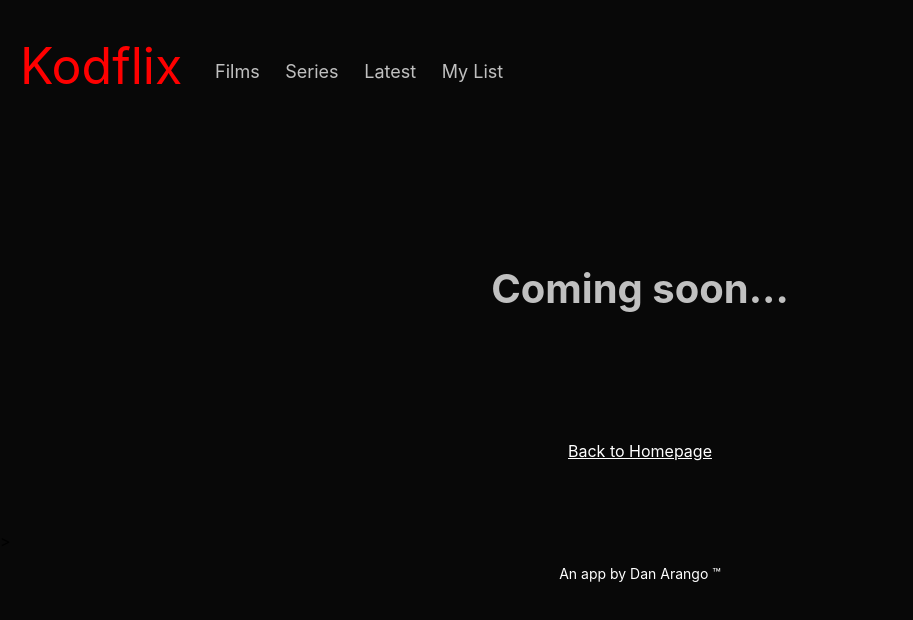
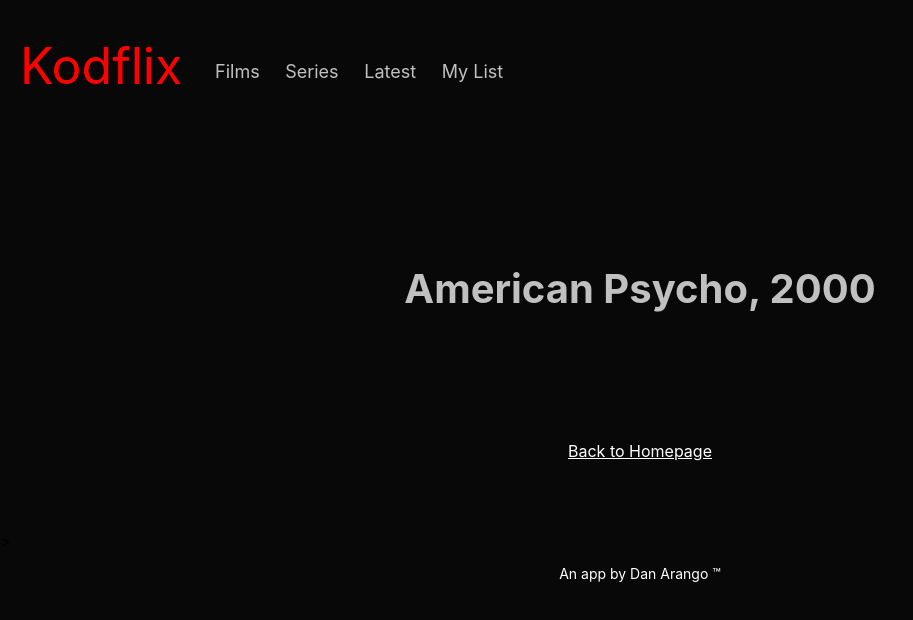
Before and after one commit to Darango84/kodflix, a React (Create React App) app: page /AmericanPsycho in a window 1280 px wide. Shown: the top 620 px of the page, without its empty margins (0-913 px from the left). Built offline with nearby package versions, Linux system fonts and the light colour scheme.

Commit message:
issue 14 completed

```diff
--- a/src/App.js
+++ b/src/App.js
@@ -16,7 +16,7 @@
 
           <Menu />
           <Route path="/" exact component={Gallery} />
-          <Route path="/:details" exact component={FilmDetailsMessage} />
+          <Route path="/:filmId" exact component={FilmDetailsMessage} />
 
         <br/>>
       <div>
--- a/src/Gallery/Film/Film.js
+++ b/src/Gallery/Film/Film.js
@@ -2,7 +2,7 @@
 import './Film.css';
 import { Link } from 'react-router-dom';
 
-
+//this component defines the structure and properties of our films
 
 export default function Film(props){
     return (
--- a/src/Gallery/FilmDetails/FilmDetails.js
+++ b/src/Gallery/FilmDetails/FilmDetails.js
@@ -1,28 +1,34 @@
 import React from 'react';
 import './FilmDetails.css';
+import getFilmData from '../GalleryData/GalleryData';
 import { Link } from 'react-router-dom';
 
+//This component creates a page where the Film details will be displayed,
+//but at present it renders a message that then changes to 'Coming Soon' after 1sec
 
 export default class FilmDetailsMessage extends React.Component {
    constructor() {
       super();
       this.state = {
-         message: "Details page for each Film and Series..."
+         film: {}
       };
     }
 
       componentDidMount() {
-          setTimeout(() => {
-              this.setState({message: "Coming soon..."
-          });
-        }, 1000);
-      }
+          let filmId = this.props.match.params.filmId;
+          let film = getFilmData()
+            .find((film) => film.id === filmId);
+
+            this.setState({
+                film: film
+            });
+        }
 
 
    render() {
       return (
          <div>
-            <h3 className="detailsTitle">{this.state.message}</h3>
+            <h3 className="detailsTitle">{this.state.film.title}</h3>
             <Link to='./' className="link">Back to Homepage</Link>
          </div>
       );
--- a/src/Gallery/Gallery.js
+++ b/src/Gallery/Gallery.js
@@ -3,6 +3,7 @@
 import Film from './Film/Film';
 import  getFilmData from './GalleryData/GalleryData';
 
+//This component pulls the data for each film from GalleryData using .map()
 
 export default function gallery() {
   return (
--- a/src/Gallery/GalleryData/GalleryData.js
+++ b/src/Gallery/GalleryData/GalleryData.js
@@ -6,7 +6,7 @@
 import pacificRim from '../FilmCovers/pacificRim.jpeg';
 import americanPsycho from '../FilmCovers/americanPsycho.jpg';
 
-
+//This function holds the actual data for all the films we have currently
 
 export default function getFilmData() {
     return  [
```
